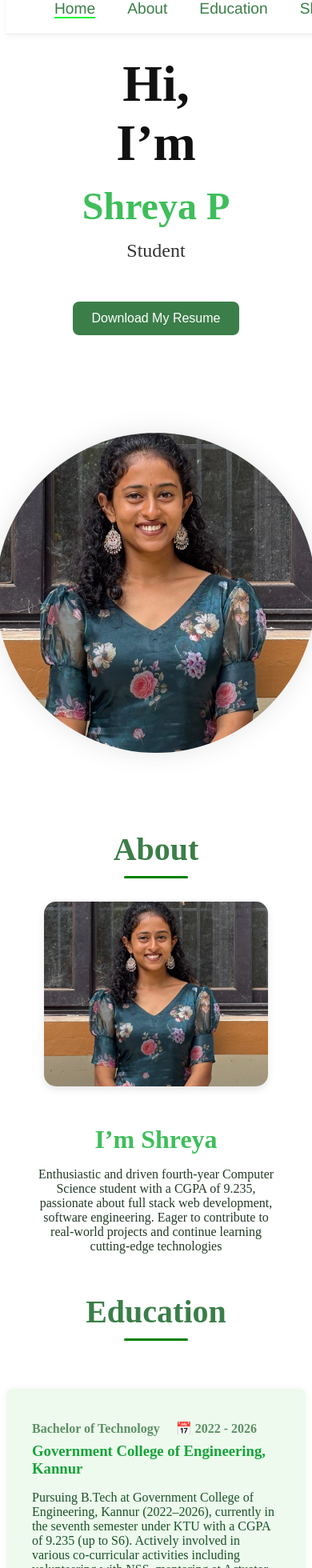
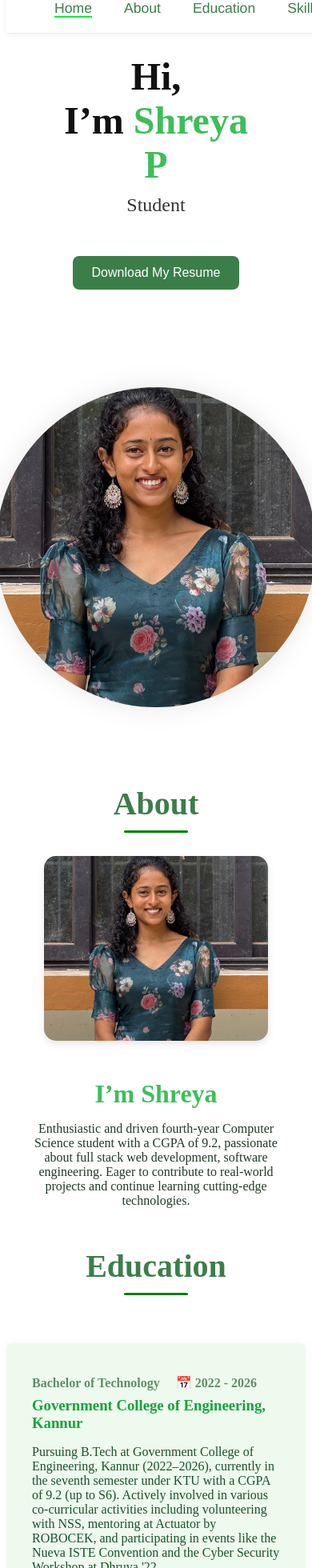
Before and after one commit to ShreyaP-19/Portfolio, a React (Vite) app: page / in a window 390 px wide. Shown: the part 20-1980 px from the top of the page at 80% size. Built offline with nearby package versions, Linux system fonts and the light colour scheme.

Commit message:
made changes in css

```diff
--- a/src/About.jsx
+++ b/src/About.jsx
@@ -21,7 +21,7 @@ const About = () => {
     <div className="about-text">
       <h3>I’m Shreya</h3>
       <p>
-         Enthusiastic and driven fourth-year Computer Science student with a CGPA of 9.235, passionate about full stack web development, software engineering. Eager to contribute to real-world projects and continue learning cutting-edge technologies
+         Enthusiastic and driven fourth-year Computer Science student with a CGPA of 9.2, passionate about full stack web development, software engineering. Eager to contribute to real-world projects and continue learning cutting-edge technologies.
       </p>
     </div>
   </div>
--- a/src/Education.jsx
+++ b/src/Education.jsx
@@ -10,7 +10,7 @@ function Education() {
     <div className="content">
       <p className="role">Bachelor of Technology <span>📅 2022 - 2026</span></p>
       <h3 id="topic">Government College of Engineering, Kannur</h3>
-      <p>Pursuing B.Tech at Government College of Engineering, Kannur (2022–2026), currently in the seventh semester under KTU with a CGPA of 9.235 (up to S6). Actively involved in various co-curricular activities including volunteering with NSS, mentoring at Actuator by ROBOCEK, and participating in events like the Nueva ISTE Convention and the Cyber Security Workshop at Dhruva '22.</p>
+      <p>Pursuing B.Tech at Government College of Engineering, Kannur (2022–2026), currently in the seventh semester under KTU with a CGPA of 9.2 (up to S6). Actively involved in various co-curricular activities including volunteering with NSS, mentoring at Actuator by ROBOCEK, and participating in events like the Nueva ISTE Convention and the Cyber Security Workshop at Dhruva '22.</p>
     </div>
   </div>
 
--- a/src/herosection.css
+++ b/src/herosection.css
@@ -27,7 +27,7 @@
 
 .highlight {
   color: rgb(62, 190, 90);
-  font-size: 3rem; /* Accent color */
+  font-size: 4rem; /* Accent color */
 }
 
 .hero-button {
@@ -70,12 +70,16 @@
   }
 
   .hero-text h1 {
-    font-size: 4rem;
+    font-size: 3rem;
   }
 
   .hero-text h2 {
     font-size: 1.5rem;
   }
+  .highlight {
+  color: rgb(62, 190, 90);
+  font-size: 3rem; /* Accent color */
+}
 }
 .profile-blob {
   width: 300px;
--- a/src/home.css
+++ b/src/home.css
@@ -50,4 +50,13 @@ section {
   #about, #education, #skills, #works {
         scroll-margin-top: 100px; /* height of your mobile navbar */
     }
+    .navbar{
+      display: flex;
+      justify-content: space-between;
+      align-items: center;
+    }
+    .nav-links li a {
+  font-size: 1.1rem;
+  font-weight: 500;
 }
+}
--- a/vite.config.js
+++ b/vite.config.js
@@ -1,5 +1,9 @@
+// vite.config.js
 import { defineConfig } from 'vite';
+import react from '@vitejs/plugin-react';
 
+// https://vitejs.dev/config/
 export default defineConfig({
-  base: '/Portfolio/', // 👈 EXACT repo name, case-sensitive
+  plugins: [react()],
+  base: '/', // <--- Add this line
 });
```
Also changed, not shown: 1 other file (tests, documents, lock files or other folders).
